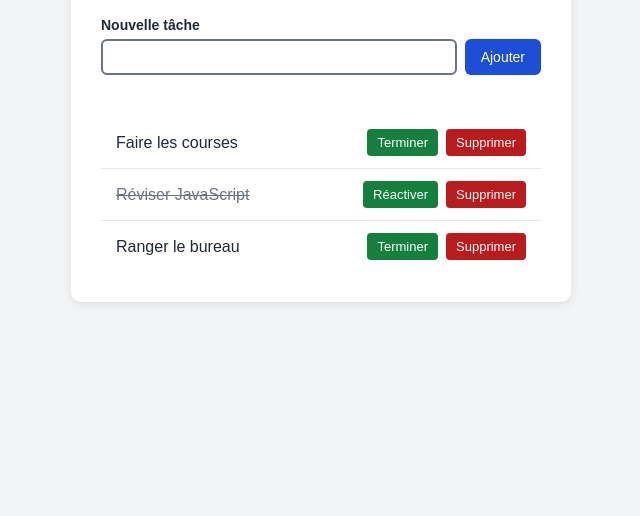
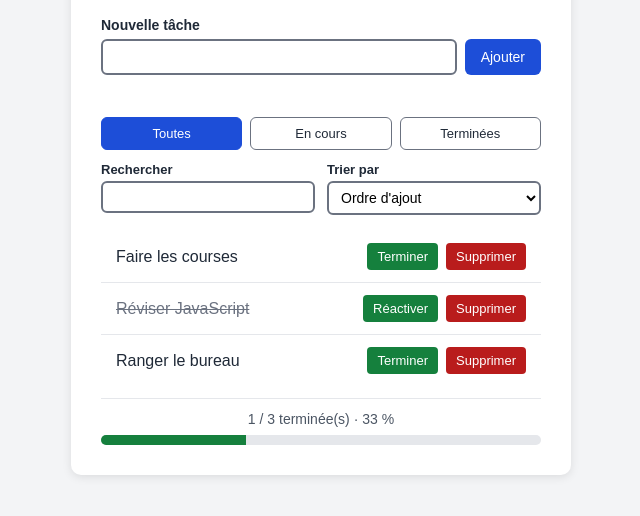
Before and after one commit to florian-broudoux/liste-taches, a plain HTML site: page index.html in a window 1280 px wide. Shown: the part 134-650 px from the top of the page, without its empty margins (319-959 px from the left). Drawn offline with Linux system fonts and the light colour scheme.

Commit message:
Ajouter les filtres, la recherche, le tri et les statistiques

```diff
--- a/app.js
+++ b/app.js
@@ -23,12 +23,18 @@ const tachesDeDepart = [
 
 const liste = document.querySelector(".liste-taches");
 const compteur = document.querySelector(".compteur");
-
 const formAjout = document.getElementById("form-ajout");
 const champTache = document.getElementById("nouvelle-tache");
 const erreurTache = document.getElementById("erreur-tache");
+const groupeFiltres = document.querySelector(".filtres");
+const boutonsFiltre = document.querySelectorAll(".btn-filtre");
+const champRecherche = document.querySelector("#recherche");
+const listeTri = document.querySelector("#tri");
+const statsTexte = document.querySelector("#stats-texte");
+const barreRemplissage = document.querySelector(".barre-remplissage");
+const taches = chargerTaches();
 
-const taches = chargerTaches();
+let filtreActuel = "toutes";
 
 function chargerTaches() {
     const donnees = localStorage.getItem(CLE_STOCKAGE);
@@ -70,18 +76,45 @@ function creerElementTache(tache) {
     return li;
 }
 
+function tachesAAfficher() {
+    const recherche = champRecherche.value.trim().toLowerCase();
+
+    let resultat = taches.filter((tache) => {
+
+    if (filtreActuel === "en-cours") {
+        return !tache.terminee;
+    }
+    if (filtreActuel === "terminees") {
+        return tache.terminee
+    }
+    return true;
+    });
+
+    resultat = resultat.filter((tache) => tache.texte.toLowerCase().includes(recherche));
+
+    if (listeTri.value === "nom") {
+        resultat = [...resultat].sort((a, b) => a.texte.localeCompare(b.texte));
+    } else {
+        resultat = [...resultat].sort((a, b) => a.date - b.date);
+    }
+
+    return resultat;
+}
+
 function afficherTaches() {
+    const visibles = tachesAAfficher()
     liste.innerHTML = "";
-    if (taches.length === 0) {
+    if (visibles.length === 0) {
         const vide = document.createElement("li");
         vide.textContent = "Aucune tâche à afficher";
         vide.classList.add("liste-vide");
         liste.append(vide);
     } else {
-        const elements = taches.map(creerElementTache);
+        const elements = visibles.map(creerElementTache);
         liste.append(...elements);
     }
     mettreAJourCompteur();
+    mettreAJourStatistiques();
 }
 
 function supprimerTache(id) {
@@ -106,6 +139,15 @@ function mettreAJourCompteur() {
     const terminees = taches.filter((tache) => tache.terminee).length;
     const enCours = taches.length - terminees;
     compteur.textContent = `${terminees} terminée(s), ${enCours} en cours`;
+}
+
+function mettreAJourStatistiques() {
+    const total = taches.length;
+    const terminees = taches.filter((tache) => tache.terminee).length;
+    const pourcentage = total === 0 ? 0 : Math.round((terminees / total) * 100);
+
+    statsTexte.textContent = `${terminees} / ${total} terminée(s) · ${pourcentage} %`;
+    barreRemplissage.style.width = `${pourcentage}%`;
 }
 
 function ajouterTache(texte) {
@@ -169,6 +211,28 @@ liste.addEventListener("click", (event) => {
     }
 });
 
+groupeFiltres.addEventListener("click", (event) => {
+    const bouton = event.target.closest(".btn-filtre");
+    if (bouton === null) {
+        return;
+    }
+
+    // Un seul bouton actif à la fois
+    boutonsFiltre.forEach((element) => {
+        element.classList.remove("actif");
+        element.setAttribute("aria-pressed", "false");
+    });
+    bouton.classList.add("actif");
+    bouton.setAttribute("aria-pressed", "true");
+
+    filtreActuel = bouton.dataset.filtre;
+    afficherTaches();
+});
+
+champRecherche.addEventListener("input", afficherTaches);
+
+listeTri.addEventListener("change", afficherTaches);
+
 afficherTaches();
 
 /* CONTENU AVANT FICHE 4
--- a/index.html
+++ b/index.html
@@ -28,7 +28,61 @@
                 <p id="erreur-tache" class="message-erreur" role="alert"></p>
             </form>
 
+            <div class="outils">
+                <div
+                    class="filtres"
+                    role="group"
+                    aria-label="Afficher les tâches"
+                >
+                    <button
+                        class="btn-filtre actif"
+                        data-filtre="toutes"
+                        aria-pressed="true"
+                    >
+                        Toutes
+                    </button>
+                    <button
+                        class="btn-filtre"
+                        data-filtre="en-cours"
+                        aria-pressed="false"
+                    >
+                        En cours
+                    </button>
+                    <button
+                        class="btn-filtre"
+                        data-filtre="terminees"
+                        aria-pressed="false"
+                    >
+                        Terminées
+                    </button>
+                </div>
+                <div class="recherche-tri">
+                    <div class="champ-outil">
+                        <label for="recherche">Rechercher</label>
+                        <input
+                            type="search"
+                            id="recherche"
+                            autocomplete="off"
+                        />
+                    </div>
+                    <div class="champ-outil">
+                        <label for="tri">Trier par</label>
+                        <select id="tri">
+                            <option value="date">Ordre d'ajout</option>
+                            <option value="nom">Nom (A → Z)</option>
+                        </select>
+                    </div>
+                </div>
+            </div>
+
             <ul class="liste-taches"></ul>
+
+            <div class="stats">
+                <p id="stats-texte"></p>
+                <div class="barre-progression" aria-hidden="true">
+                    <div class="barre-remplissage"></div>
+                </div>
+            </div>
         </main>
     </body>
 </html>
--- a/style.css
+++ b/style.css
@@ -146,3 +146,89 @@ select:focus-visible {
     font-style: italic;
     padding: 20px;
 }
+
+/* ===== Fiche 9 : filtres, recherche, tri et statistiques ===== */
+
+.outils {
+    margin-bottom: 16px;
+}
+
+.filtres {
+    display: flex;
+    gap: 8px;
+    margin-bottom: 12px;
+}
+
+.btn-filtre {
+    flex: 1;
+    padding: 8px;
+    border: 1px solid #6b7280;
+    border-radius: 6px;
+    background-color: #ffffff;
+    color: #1f2937;
+    font-size: 13px;
+    cursor: pointer;
+}
+
+.btn-filtre:hover {
+    background-color: #f3f4f6;
+}
+
+/* Le filtre choisi */
+.btn-filtre.actif {
+    background-color: #1d4ed8;
+    border-color: #1d4ed8;
+    color: #ffffff;
+}
+
+.recherche-tri {
+    display: flex;
+    flex-wrap: wrap;
+    gap: 12px;
+}
+
+.champ-outil {
+    flex: 1 1 180px;
+}
+
+.champ-outil label {
+    display: block;
+    font-size: 13px;
+    font-weight: bold;
+    margin-bottom: 4px;
+}
+
+.champ-outil input,
+.champ-outil select {
+    width: 100%;
+    padding: 6px 8px;
+    border: 2px solid #6b7280;
+    border-radius: 6px;
+    font-size: 14px;
+    background-color: #ffffff;
+}
+
+/* Statistiques et barre de progression */
+.stats {
+    border-top: 1px solid #e5e7eb;
+    margin-top: 12px;
+    padding-top: 12px;
+    text-align: center;
+    color: #4b5563;
+    font-size: 14px;
+}
+
+.barre-progression {
+    height: 10px;
+    background-color: #e5e7eb;
+    border-radius: 5px;
+    margin-top: 8px;
+    overflow: hidden;
+}
+
+.barre-remplissage {
+    height: 100%;
+    width: 0;
+    background-color: #15803d;
+    transition: width 0.3s;
+}
```
